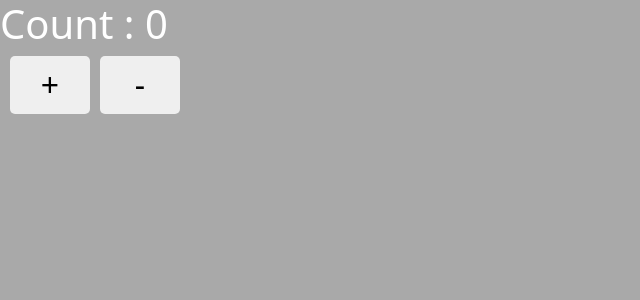
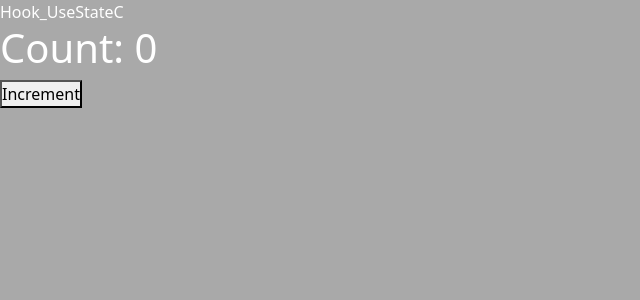
Before and after one commit to dipu157/React_Learning, a React (Create React App) app in the folder react-anis/: page / in a window 1280 px wide. Shown: the top 300 px of the page, without its empty margins (0-640 px from the left). Built offline with nearby package versions, Linux system fonts and the light colour scheme.

Commit message:
useState hook use

```diff
--- a/react-anis/src/App.js
+++ b/react-anis/src/App.js
@@ -1,12 +1,14 @@
 import React from 'react';
 import 'bootstrap/dist/css/bootstrap.min.css';
-import State from './State';
+import Hook_UseStateC from './Hook_UseState/index1';
+import Hook_UseStateF from './Hook_UseState/index2';
 
 
 function App() {
 
     return <div>
-        <State />
+        <Hook_UseStateC />
+        <Hook_UseStateF />
     </div>
 }
 
--- /dev/null
+++ b/react-anis/src/Hook_UseState/index1.js
@@ -0,0 +1,9 @@
+import React, { Component } from 'react'
+
+export default class Hook_UseStateC extends Component {
+  render() {
+    return (
+      <div>Hook_UseStateC</div>
+    )
+  }
+}
--- /dev/null
+++ b/react-anis/src/Hook_UseState/index2.js
@@ -0,0 +1,16 @@
+import React,{useState} from 'react'
+
+export default function Hook_UseStateF() {
+
+    const [count,setCount] = useState(0)
+    const HIncre = () => {
+        setCount(count+1);
+    }
+
+  return (
+    <div>
+        <h1>Count: {count}</h1>
+        <button onClick={HIncre}>Increment</button>
+    </div>
+  )
+}
```
